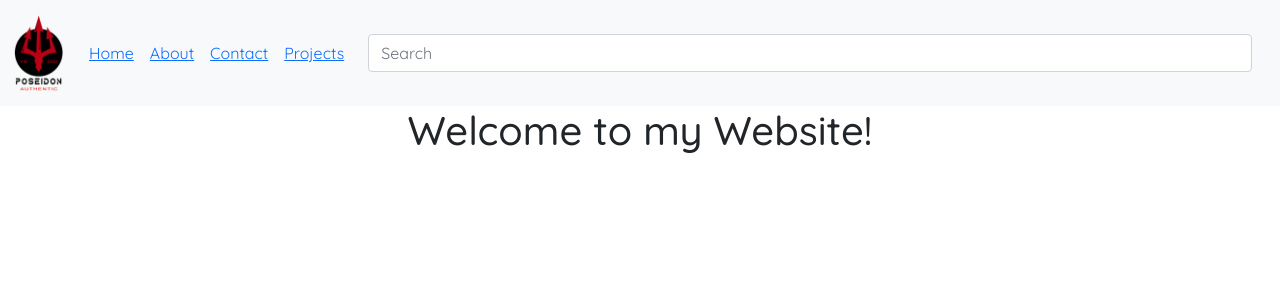
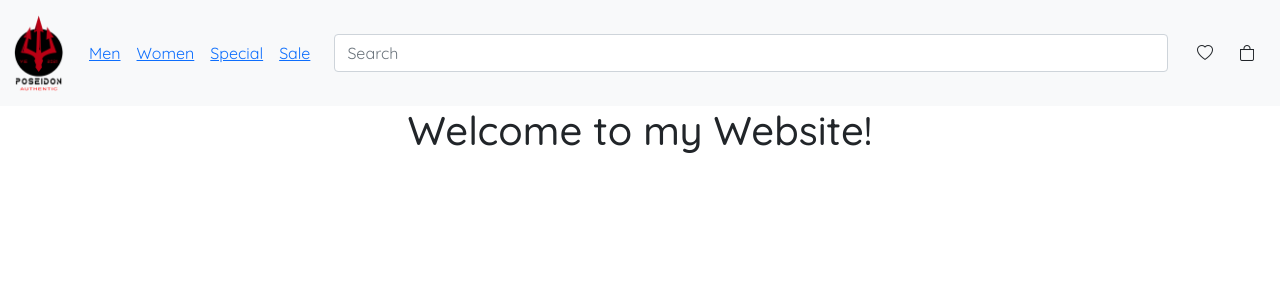
Before and after one commit to hieutrantrung591/Shoe-Ecommerce-LTM, a React (Create React App) app in the folder client/: page / in a window 1280 px wide. Shown: the top 300 px of the page. Built offline with nearby package versions, Linux system fonts and the light colour scheme.

Commit message:
Add Bootstrap Icon

```diff
--- a/client/package.json
+++ b/client/package.json
@@ -9,6 +9,7 @@
     "@testing-library/user-event": "^13.5.0",
     "axios": "^0.26.1",
     "bootstrap": "^5.1.3",
+    "bootstrap-icons": "^1.8.1",
     "react": "^18.0.0",
     "react-dom": "^18.0.0",
     "react-router-dom": "^6.3.0",
--- a/client/src/components/Navbar.js
+++ b/client/src/components/Navbar.js
@@ -6,7 +6,7 @@ function Navbar() {
   return (
     <nav className="navbar navbar-expand-lg navbar-light bg-light">
       <div className="container-fluid">
-        <a className="navbar-brand" href="#">
+        <a className="navbar-brand" href="# ">
           <img src={logo} alt="Poseidon Logo" draggable="false" height="80"/>
         </a>
 
@@ -17,16 +17,16 @@ function Navbar() {
         <div class="collapse navbar-collapse" id="navbarNav">
           <ul className="navbar-nav me-3">
             <li className="nav-item p-2">
-              <Link to="/">Home</Link>
+              <Link to="/">Men</Link>
             </li>
             <li className="nav-item p-2">
-              <Link to="/about">About</Link>
+              <Link to="/about">Women</Link>
             </li>
             <li className="nav-item p-2">
-              <Link to="/contact">Contact</Link>
+              <Link to="/contact">Special</Link>
             </li>
             <li className="nav-item p-2">
-              <Link to="/projects">Projects</Link>
+              <Link to="/projects">Sale</Link>
             </li>
           </ul>
 
@@ -36,6 +36,13 @@ function Navbar() {
             </div>
             <a href="#!" className="text-white"><i className="fas fa-search ps-3"></i></a>
           </form>
+
+          <button type="button" className="btn">
+            <i class="bi bi-heart"></i>
+          </button>
+          <button type="button" className="btn">
+            <i class="bi bi-bag"></i>
+          </button>
         </div>
       </div>
     </nav>
--- a/client/src/index.js
+++ b/client/src/index.js
@@ -6,6 +6,7 @@ import App from './App';
 import reportWebVitals from './reportWebVitals';
 import {BrowserRouter} from 'react-router-dom';
 import 'bootstrap/dist/js/bootstrap.bundle';
+import 'bootstrap-icons/font/bootstrap-icons.css';
 
 ReactDOM.render(
   <BrowserRouter>
```
Also changed, not shown: 1 other file (tests, documents, lock files or other folders).
